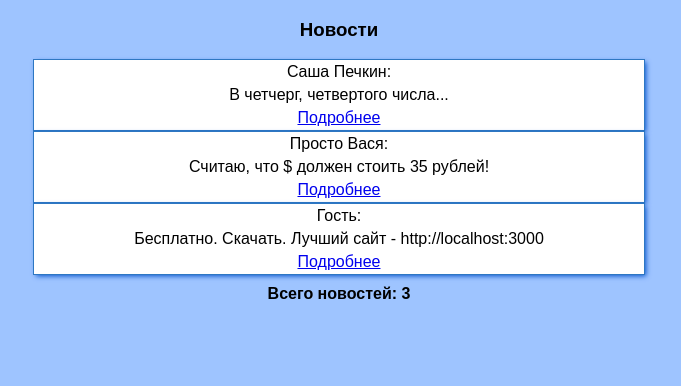
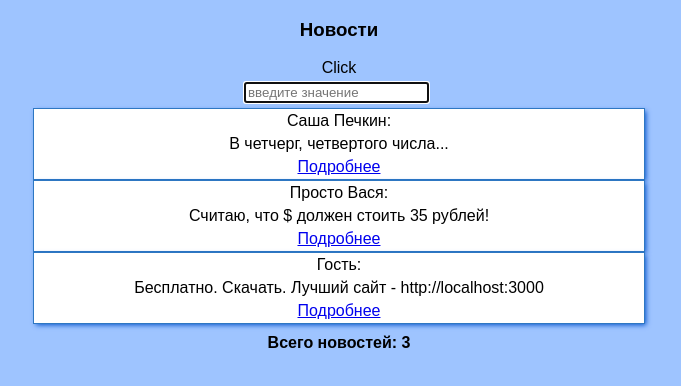
Before and after one commit to yano4ka22/News, a React (Create React App) app: page / in a window 1280 px wide. Shown: the top 386 px of the page, without its empty margins (301-982 px from the left). Built offline with nearby package versions, Linux system fonts and the light colour scheme.

Commit message:
Lifecycle methods

```diff
--- a/src/App.js
+++ b/src/App.js
@@ -1,6 +1,7 @@
 import React, {Component} from 'react';
 import './index.css';
 import News from './components/News';
+import TestInput from './components/TestInput';
 
 let my_news = [
     {
@@ -24,6 +25,7 @@ class App extends Component {
         return(
             <div>
                 <h3>Новости</h3>
+                <TestInput />
                 <News data={my_news} />
             </div>
             )
--- a/src/components/Article.js
+++ b/src/components/Article.js
@@ -20,14 +20,13 @@ class Article  extends Component {
             bigText = this.props.data.bigText,
             visible = this.state.visible;
 
-        console.log('render', this);
         return (
             <div className="article">
                 <p className="news_author">{author}:</p>
                 <p className="news_text">{text}</p>
                 <a href='#'
                    onClick = {this.readMoreClick}
-                   className = {'news_readmore ' + (visible ? 'none' : '')} >
+                   className = 'news_readmore ' >
                     Подробнее</a>
                 <p className = {'news_readmore ' + (visible ? '' : 'none')}>{bigText}</p>
             </div>
--- a/src/components/News.js
+++ b/src/components/News.js
@@ -17,7 +17,6 @@ class News extends Component {
         } else {
             newsTemplate = <p>К сожалению новостей нет</p>
         }
-
         return (
         <div className="news">{newsTemplate}
             <strong className={'news__count ' + (data.length > 0 ? '' : 'none')}>Всего новостей: {data.length}</strong>
--- /dev/null
+++ b/src/components/TestInput.js
@@ -0,0 +1,35 @@
+import React, {Component} from 'react';
+import ReactDOM from 'react-dom';
+
+class TestInput extends Component {
+    constructor(props){
+        super(props);
+        this.handleChange = this.handleChange.bind(this);
+        this.handleSubmit = this.handleSubmit.bind(this);
+    }
+    componentDidMount() {
+        ReactDOM.findDOMNode(this.refs.myTestInput).focus();
+    }
+    handleChange(event) {
+        this.setState({myValue: event.target.value});
+    }
+    handleSubmit() {
+        console.log(this.refs);
+        alert(ReactDOM.findDOMNode(this.refs.myTestInput).value);
+    }
+    render() {
+        return (
+            <div>
+                <p onClick = {this.handleSubmit} ref='alert_button'>Click</p>
+                <input
+                    className='test-input'
+                    defaultValue = ''
+                    placeholder='введите значение'
+                    ref = 'myTestInput'
+                />
+            </div>
+        );
+    }
+}
+
+export default TestInput;
--- a/src/index.css
+++ b/src/index.css
@@ -39,3 +39,6 @@ p {
 .none {
     display: none;
 }
+.test-input {
+    margin: 0 5px 5px 0;
+}
```
Also changed, not shown: 2 other files (tests, documents, lock files or other folders).
